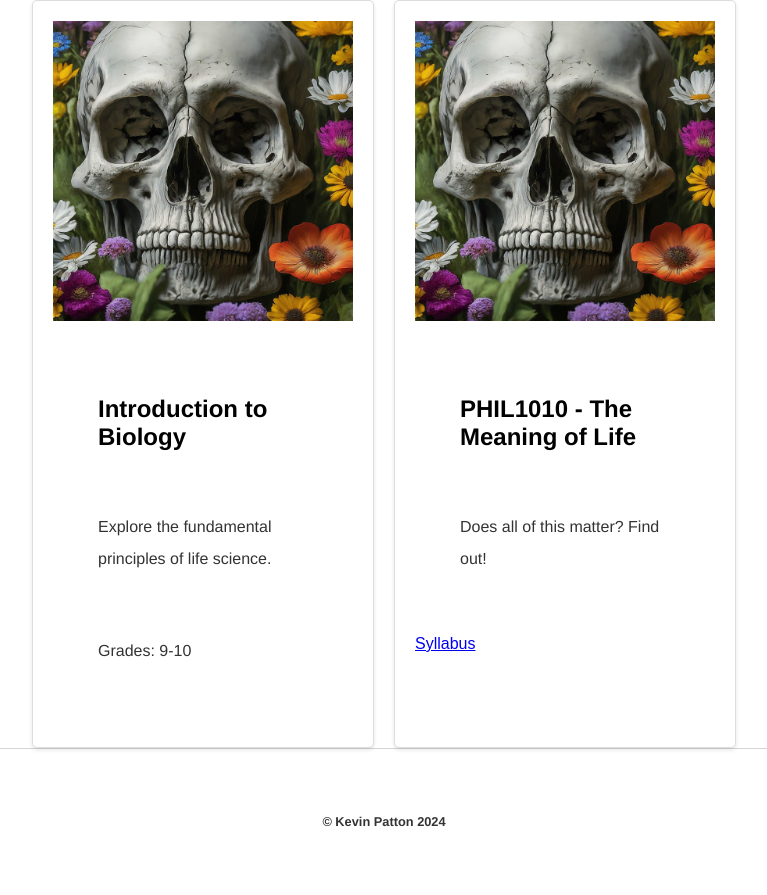
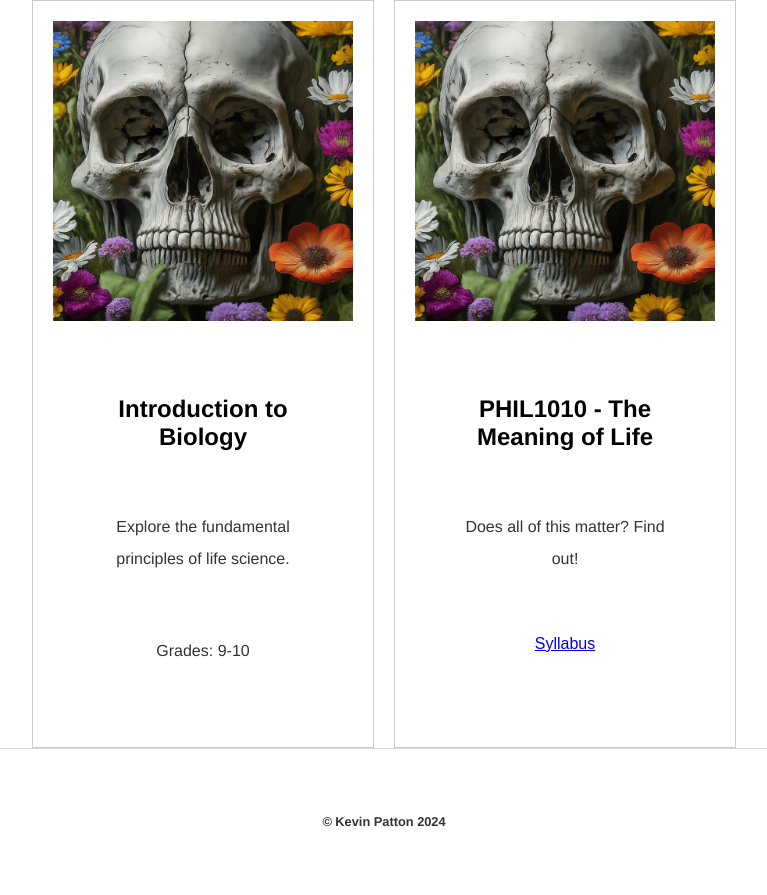
Before and after one commit to kevinjpatton/kevinjpatton.github.io, a Jekyll site: the page built from test.html, in a window 1280 px wide. Shown: the part 348-1243 px from the top of the page, without its empty margins (256-1023 px from the left). Built offline with Jekyll 4.4.1, drawn with Linux system fonts in a browser that asks for light colours; Markdown is read by kramdown in place of the engine named in the settings.

Commit message:
Update test.css

```diff
--- a/css/test.css
+++ b/css/test.css
@@ -182,23 +182,21 @@
 }
 
 .container {
-  display: flex;
-  flex-wrap: wrap; /* Allow cards to wrap onto multiple lines */
-  justify-content: center; /* Center the cards horizontally */
-  gap: 20px; /* Add space between cards */
+    display: flex; /* Arrange cards horizontally */
+    flex-wrap: wrap; /* Allow cards to wrap to the next line */
+    justify-content: center; /* Center the cards horizontally */
+    gap: 20px; /* Add space between cards */
 }
 
 .card {
-  background-color: #fff;
-  border: 1px solid #ddd;
-  border-radius: 5px;
-  padding: 20px;
-  box-shadow: 0 2px 4px rgba(0, 0, 0, 0.1);
-  width: 300px; /* Adjust the width as needed */
+    width: 300px; /* Adjust the card width as needed */
+    border: 1px solid #ccc;
+    padding: 20px;
+    text-align: center;
 }
 
 .card img {
-  max-width: 100%; /* Ensure images don't overflow the card */
-  height: auto;
-  margin-bottom: 10px;
+    width: 100%;
+    height: auto; /* Maintain aspect ratio */
+    margin-bottom: 10px;
 }
```
